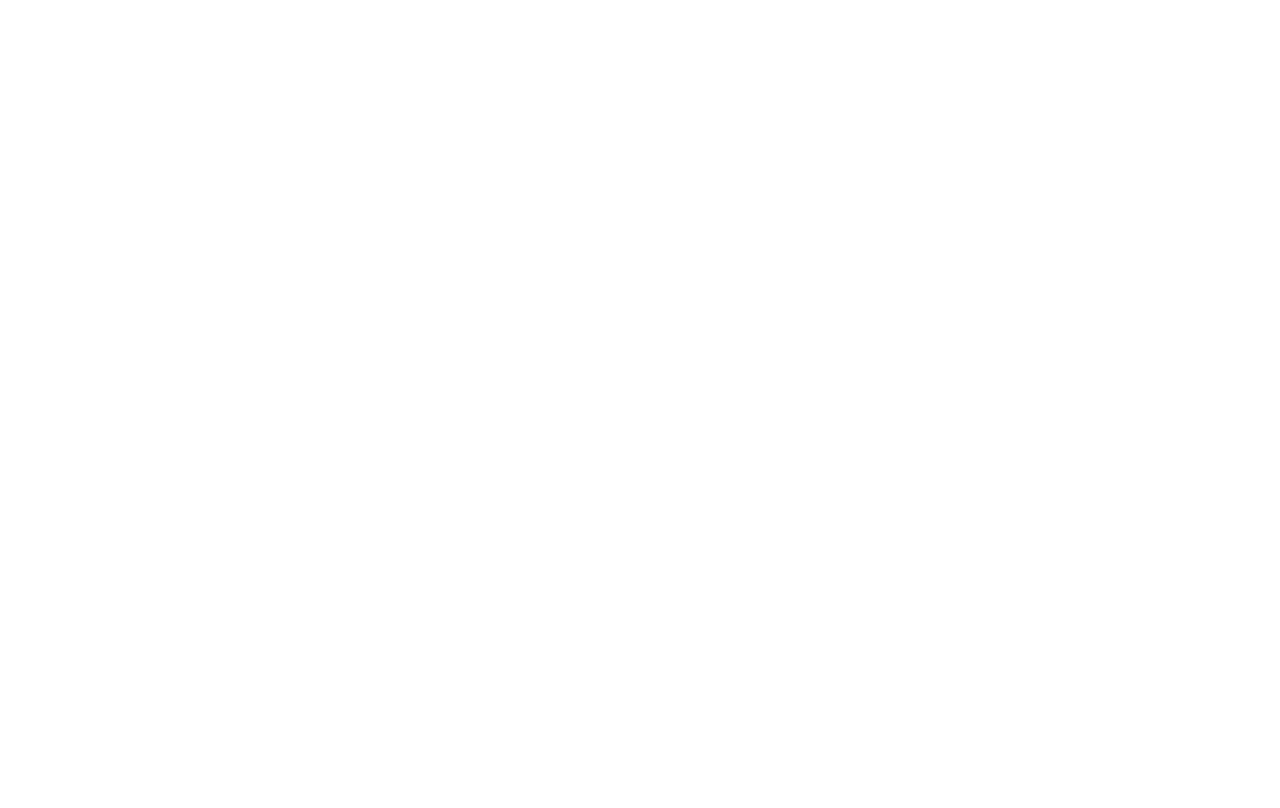
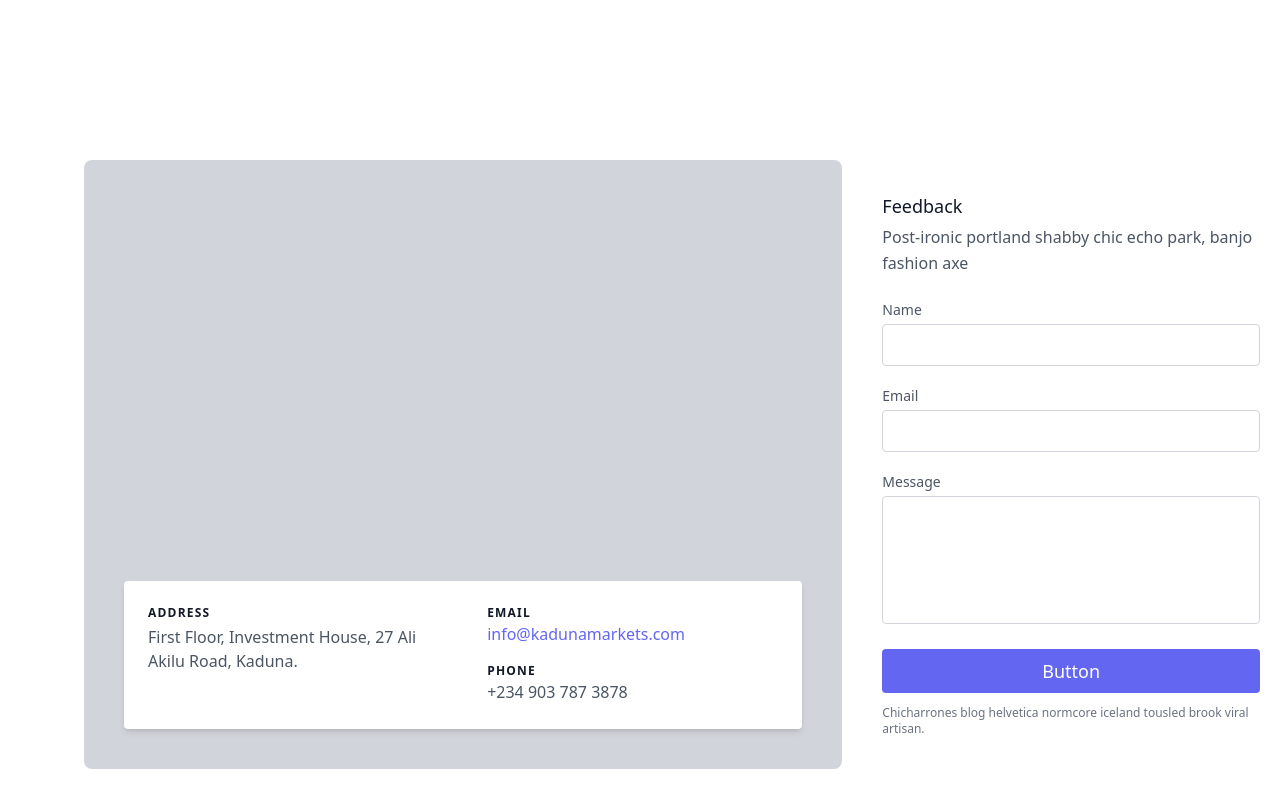
Before and after one commit to general-Dee/kmdmc, a Next.js app: page / in a window 1280 px wide. Shown: the part 2680-3488 px from the top of the page. Before the commit the page ends 2800 px from the top, so only its background shows below. Built offline with nearby package versions, Linux system fonts and the light colour scheme.

Commit message:
contact_section_complete

```diff
--- a/pages/index.tsx
+++ b/pages/index.tsx
@@ -2,6 +2,7 @@
 import Head from 'next/head'
 import Image from 'next/image'
 import Banner from '../components/Banner'
+import Contact_sec from '../components/Contact_sec'
 import Content from '../components/Content'
 import Features from '../components/Features'
 // import Banner2 from '../components/Banner2'
@@ -32,6 +33,8 @@ const Home = ( {bannerImages}: Props) => {
            <Content />
            {/* Features */}
            <Features />
+           {/* Contact section */}
+           <Contact_sec />
 
 
       </main>
```
